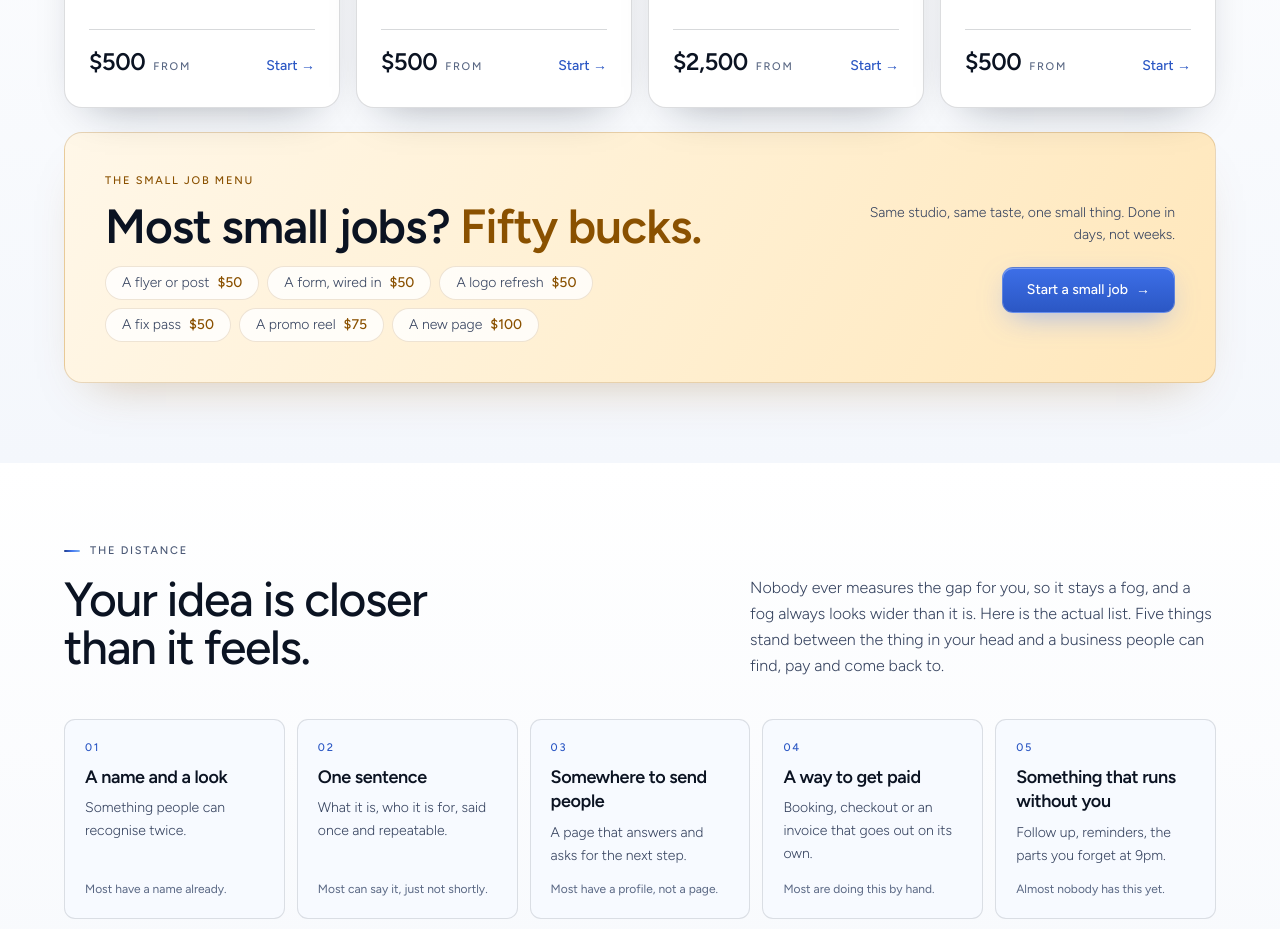
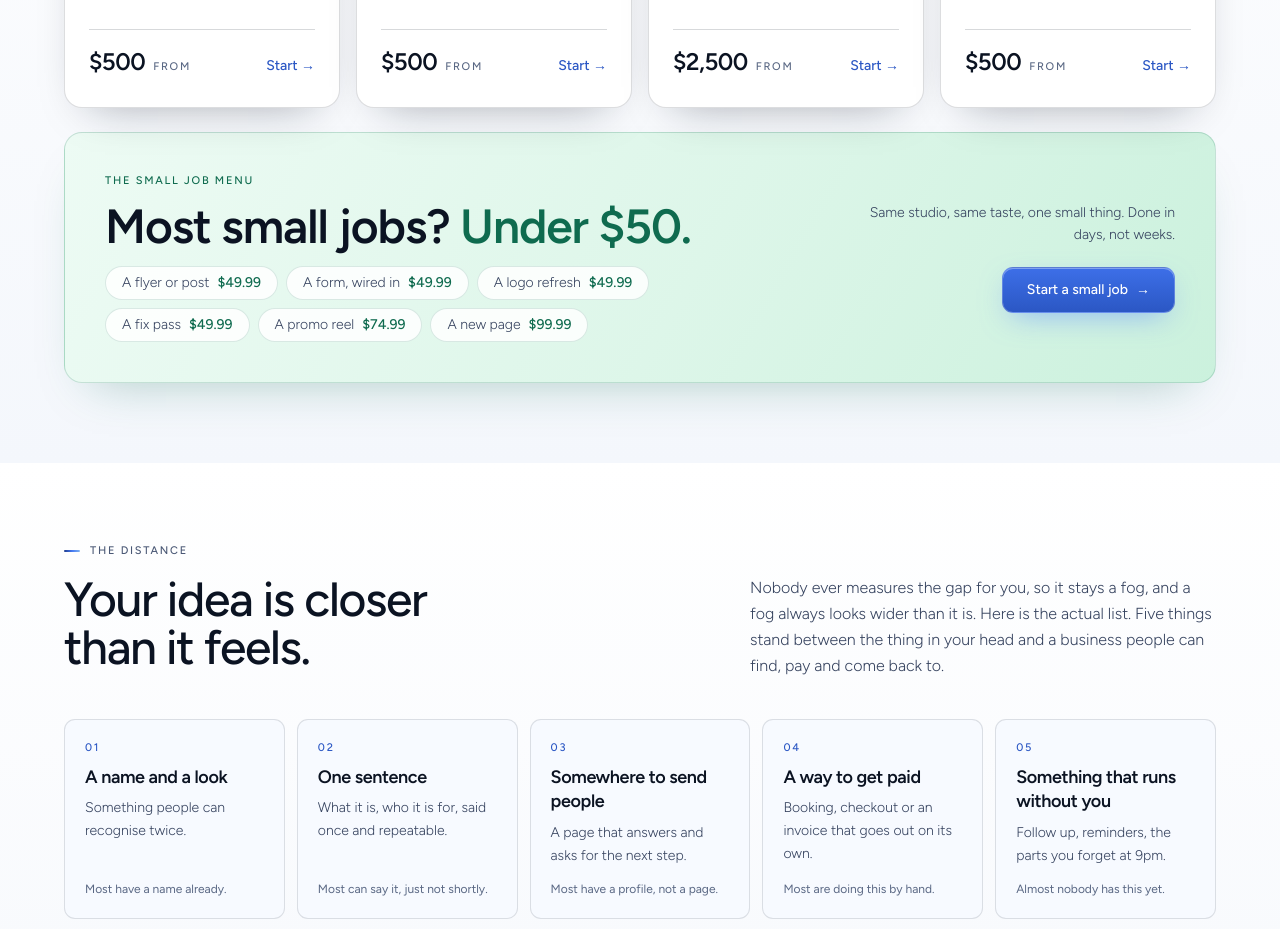
Before and after one commit to dennymypenny/flowzone-ai, a Next.js app: page / in a window 1280 px wide. Shown: the part 1100-2029 px from the top of the page. Built offline with nearby package versions, Linux system fonts and the light colour scheme.

Commit message:
The small job banner goes green and under fifty: charm prices across home, services, pricing and the ticket

```diff
--- a/src/app/intake/page.tsx
+++ b/src/app/intake/page.tsx
@@ -71,8 +71,8 @@ const builds: Build[] = [
     emoji: "\u{2702}\u{FE0F}",
     c: "#FBBF24",
     name: "A Small Job",
-    one: "A reel, a logo, a design, a page, a form, a fix. From $50.",
-    from: "From $50",
+    one: "A reel, a logo, a design, a page, a form, a fix. From $49.99.",
+    from: "From $49.99",
   },
 ];
 
--- a/src/app/page.tsx
+++ b/src/app/page.tsx
@@ -199,43 +199,43 @@ export default function Home() {
             ))}
           </div>
 
-          {/* The price-fear killer, loud on purpose: most small jobs are
-              fifty bucks. Deep amber #8A5100 is 6.45:1 on white. */}
+          {/* The price-fear killer, warm and green: most small jobs land
+              under fifty dollars. #0F6B4F is 6.49:1 on white. */}
           <div
             className="mt-6 rounded-[18px] p-8 md:p-10 grid md:grid-cols-12 gap-8 items-center border"
             style={{
-              background: "linear-gradient(120deg, #FFF7E8 0%, #FFEFD0 55%, #FFE7BB 100%)",
-              borderColor: "#8A510033",
-              boxShadow: "0 24px 48px -28px rgba(138, 81, 0, 0.35)",
+              background: "linear-gradient(120deg, #EDFBF4 0%, #DDF6E9 55%, #CBF1DD 100%)",
+              borderColor: "#0F6B4F2E",
+              boxShadow: "0 24px 48px -28px rgba(15, 107, 79, 0.35)",
             }}
           >
             <div className="md:col-span-7">
               <p
                 className="text-[11px] font-medium uppercase tracking-label mb-3"
-                style={{ color: "#8A5100" }}
+                style={{ color: "#0F6B4F" }}
               >
                 The small job menu
               </p>
               <h3 className="font-display text-4xl md:text-5xl leading-[1.02] mb-4">
                 Most small jobs?{" "}
-                <span style={{ color: "#8A5100" }}>Fifty bucks.</span>
+                <span style={{ color: "#0F6B4F" }}>Under $50.</span>
               </h3>
               <div className="flex flex-wrap gap-2">
                 {[
-                  ["A flyer or post", "$50"],
-                  ["A form, wired in", "$50"],
-                  ["A logo refresh", "$50"],
-                  ["A fix pass", "$50"],
-                  ["A promo reel", "$75"],
-                  ["A new page", "$100"],
+                  ["A flyer or post", "$49.99"],
+                  ["A form, wired in", "$49.99"],
+                  ["A logo refresh", "$49.99"],
+                  ["A fix pass", "$49.99"],
+                  ["A promo reel", "$74.99"],
+                  ["A new page", "$99.99"],
                 ].map(([w, price]) => (
                   <span
                     key={w}
-                    className="inline-flex items-center gap-2 text-sm font-light rounded-full px-4 py-1.5 bg-white/80 border"
-                    style={{ borderColor: "#8A510026" }}
+                    className="inline-flex items-center gap-2 text-sm font-light rounded-full px-4 py-1.5 bg-white/85 border"
+                    style={{ borderColor: "#0F6B4F26" }}
                   >
                     <span className="text-ink-soft">{w}</span>
-                    <span className="font-medium" style={{ color: "#8A5100" }}>
+                    <span className="font-medium" style={{ color: "#0F6B4F" }}>
                       {price}
                     </span>
                   </span>
--- a/src/app/pricing/page.tsx
+++ b/src/app/pricing/page.tsx
@@ -153,11 +153,10 @@ export default function Pricing() {
           <div className="md:col-span-4">
             <p className="label mb-4">Not ready for a build?</p>
             <h2 className="font-display text-3xl leading-snug mb-3">
-              Most small jobs? $50.
+              Most small jobs? Under $50.
             </h2>
             <p className="text-sm text-ink-soft font-light leading-relaxed max-w-reading">
-              One-off pieces, priced like one-off pieces. Most of them are fifty
-              bucks. Open a ticket, pick A Small Job and say which one.
+              One-off pieces, priced like one-off pieces. Most of them are under fifty dollars. Open a ticket, pick A Small Job and say which one.
             </p>
             <Link href="/intake?build=small" className="btn-ghost mt-6">
               Start a small job <span className="arrow">→</span>
@@ -165,12 +164,12 @@ export default function Pricing() {
           </div>
           <div className="md:col-span-8 grid sm:grid-cols-2 gap-x-10 gap-y-3 self-center">
             {[
-              ["One-off design — flyer, post or cover", "$50"],
-              ["Booking or contact form, wired to your email", "$50"],
-              ["Promo reel, cut for sound-off feeds", "$75"],
-              ["One new page or landing page", "$100"],
-              ["Logo-only refresh", "$50"],
-              ["Speed and mobile fix pass", "$50"],
+              ["One-off design — flyer, post or cover", "$49.99"],
+              ["Booking or contact form, wired to your email", "$49.99"],
+              ["Promo reel, cut for sound-off feeds", "$74.99"],
+              ["One new page or landing page", "$99.99"],
+              ["Logo-only refresh", "$49.99"],
+              ["Speed and mobile fix pass", "$49.99"],
             ].map(([w, price]) => (
               <div key={w} className="flex justify-between gap-4 border-b border-rule pb-3">
                 <span className="text-sm text-ink-soft font-light">{w}</span>
--- a/src/app/services/page.tsx
+++ b/src/app/services/page.tsx
@@ -192,9 +192,9 @@ export default function Services() {
                 from: "From $500",
                 right: "You are launching, or your business has outgrown a logo you made in a hurry.",
                 small: [
-                  ["One-off design — flyer, post or cover", "$50"],
-                  ["Promo reel, cut for sound-off feeds", "$75"],
-                  ["Logo-only refresh", "$50"],
+                  ["One-off design — flyer, post or cover", "$49.99"],
+                  ["Promo reel, cut for sound-off feeds", "$74.99"],
+                  ["Logo-only refresh", "$49.99"],
                 ],
               },
               {
@@ -214,9 +214,9 @@ export default function Services() {
                 from: "From $500",
                 right: "People are already finding you and the site is doing nothing to help.",
                 small: [
-                  ["Booking or contact form, wired to your email", "$50"],
-                  ["One new page or landing page", "$100"],
-                  ["Speed and mobile fix pass", "$50"],
+                  ["Booking or contact form, wired to your email", "$49.99"],
+                  ["One new page or landing page", "$99.99"],
+                  ["Speed and mobile fix pass", "$49.99"],
                 ],
               },
               {
```
